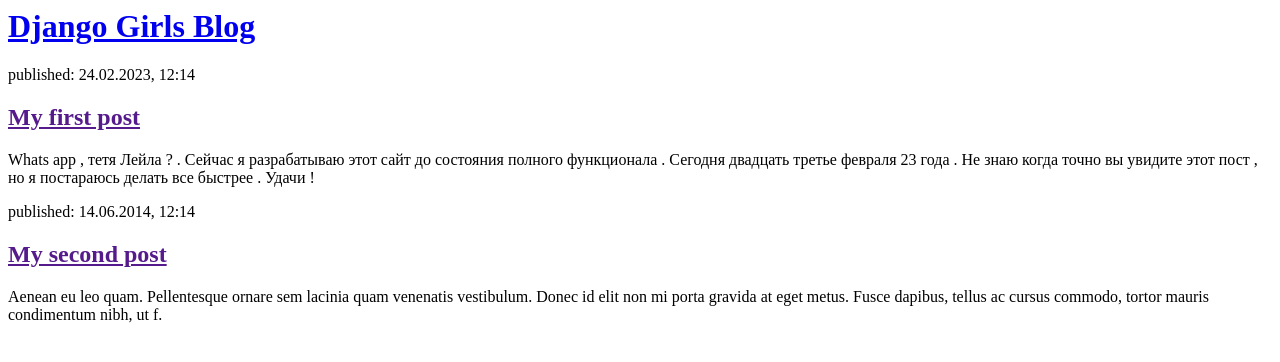
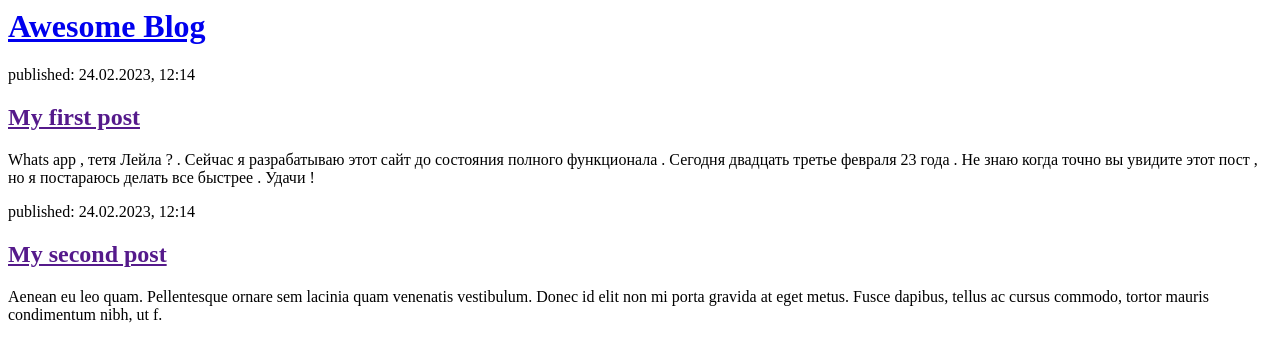
Before and after one commit to noviichel/my-first-blog, a Django app: page / in a window 1280 px wide. Shown: the top 362 px of the page. Run offline with Django 3.2, Linux system fonts and the light colour scheme.

Commit message:
Changed the HTML for the site.

```diff
--- a/blog/templates/blog/post_list.html
+++ b/blog/templates/blog/post_list.html
@@ -4,7 +4,7 @@
     </head>
     <body>
         <div>
-            <h1><a href="/">Django Girls Blog</a></h1>
+            <h1><a href="/">Awesome Blog</a></h1>
         </div>
 
         <div>
@@ -14,7 +14,7 @@
         </div>
 
         <div>
-            <p>published: 14.06.2014, 12:14</p>
+            <p>published: 24.02.2023, 12:14</p>
             <h2><a href="">My second post</a></h2>
             <p>Aenean eu leo quam. Pellentesque ornare sem lacinia quam venenatis vestibulum. Donec id elit non mi porta gravida at eget metus. Fusce dapibus, tellus ac cursus commodo, tortor mauris condimentum nibh, ut f.</p>
         </div>
```
